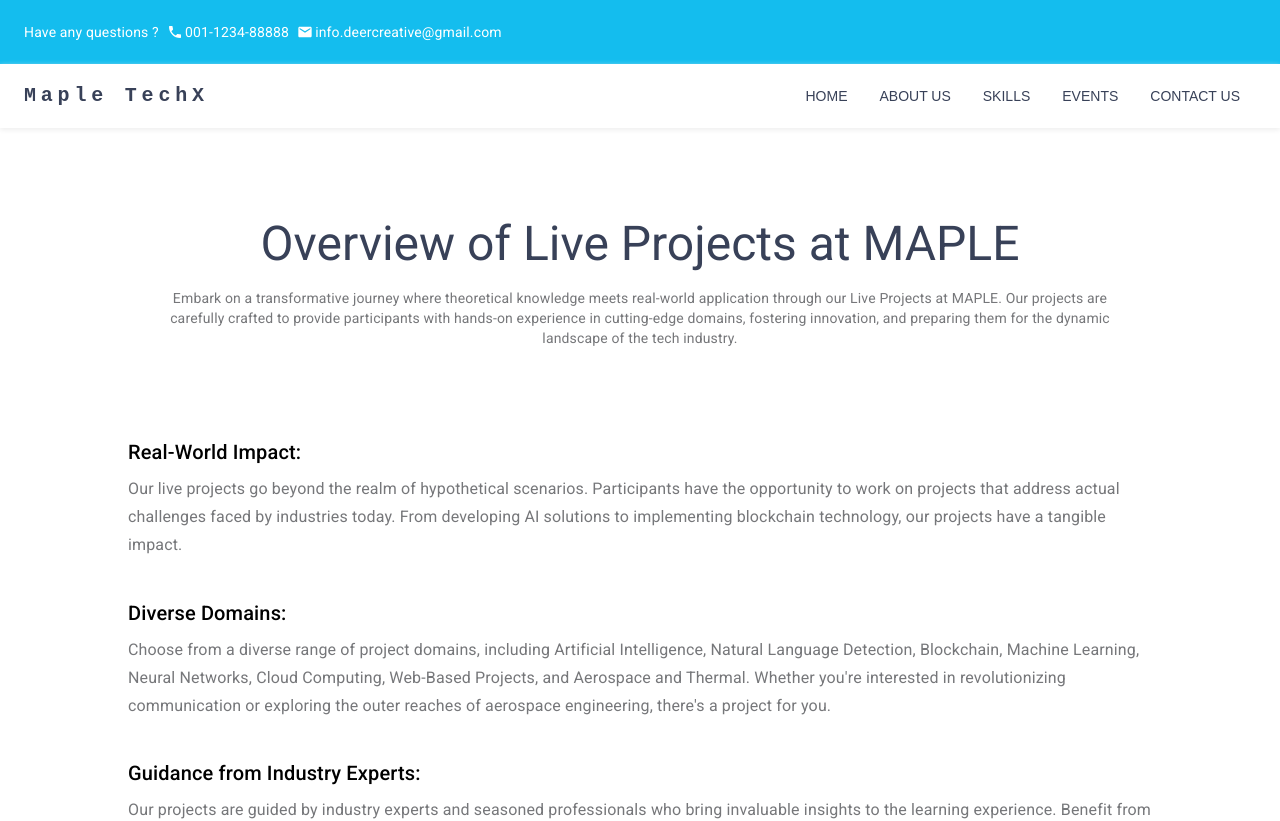
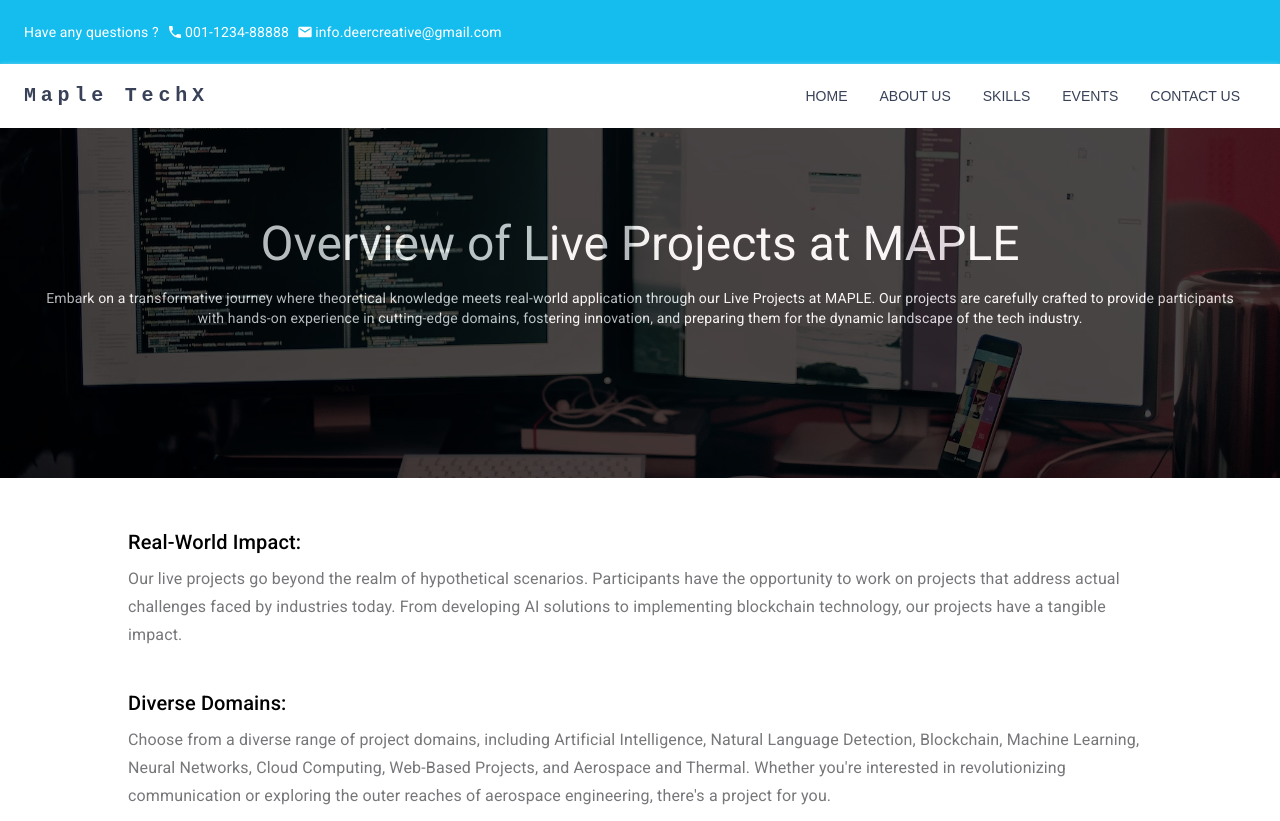
Before and after one commit to suprajgowda/sample, a React (Create React App) app: page /skills in a window 1280 px wide. Shown: the top 821 px of the page. Built offline with nearby package versions, Linux system fonts and the light colour scheme.

Commit message:
Finished adding images to all the pages

```diff
--- a/src/AboutUs.tsx
+++ b/src/AboutUs.tsx
@@ -19,6 +19,7 @@ import Excellence from "./assets/Excellence.png";
 import Innovation from "./assets/Innovation.png";
 import Integrity from "./assets/Integrity.png";
 import Student_Centric_Focus from "./assets/Student_Centric_Focus.png";
+import AboutUsBanner from "./assets/aboutusbanner.jpg";
 
 const listOfAboutUs = [
   {
@@ -116,23 +117,40 @@ export default function AboutUs() {
       <ResponsiveAppBar2 />
 
       <Box sx={{ display: "flex", flexDirection: "column", mx: "10%" }}>
-        <Box>
+        <Box
+          sx={{
+            mx: "-12.5%",
+            backgroundSize: "100% 250%",
+            backgroundPositionY: "center",
+            backgroundImage: `url(${AboutUsBanner})`,
+            minHeight: "350px",
+          }}
+        >
+          <Box
+            sx={{
+              backgroundColor: "black",
+              opacity: 0.65,
+              minHeight: "350px",
+              position: "absolute",
+            }}
+          >
             <Typography
               variant="h3"
               gutterBottom
-            sx={{ textAlign: "center", color: "#384158", mb: 2, mt: 11 }}
+              sx={{ textAlign: "center", color: "#FFF", mb: 2, mt: 11 }}
             >
               Vision
             </Typography>
             <Typography
               variant="body2"
               gutterBottom
-            sx={{ textAlign: "center", color: "#76777a", mx: 5, mb: 5 }}
+              sx={{ textAlign: "center", color: "#FFF", mx: 5, mb: 5 }}
             >
               "Empowering Tomorrow's Industry Leaders: Our vision is to provide
               industry-ready education that transcends traditional boundaries,
               shaping graduates who lead with expertise and hands-on skills."
             </Typography>
+          </Box>
         </Box>
 
         <Box>
--- a/src/Skills.tsx
+++ b/src/Skills.tsx
@@ -14,6 +14,7 @@ import Web from "./assets/webprojects.jpg";
 import Aero from "./assets/aerospace.jpg";
 import Robotics from "./assets/robotics.jpg";
 import ThreeD from "./assets/3DPrinter.jpg";
+import SkillsBanner from "./assets/skillsbanner.jpg";
 
 const projectDomainList = [
   {
@@ -313,25 +314,42 @@ export default function Skills() {
       <ResponsiveAppBar2 />
 
       <Box sx={{ display: "flex", flexDirection: "column", mx: "10%" }}>
-        <Box>
+        <Box
+          sx={{
+            mx: "-12.5%",
+            backgroundSize: "100% 250%",
+            backgroundPositionY: "center",
+            backgroundImage: `url(${SkillsBanner})`,
+            minHeight: "350px",
+          }}
+        >
+          <Box
+            sx={{
+              backgroundColor: "black",
+              opacity: 0.7,
+              minHeight: "350px",
+              position: "absolute",
+            }}
+          >
             <Typography
               variant="h3"
               gutterBottom
-            sx={{ textAlign: "center", color: "#384158", mb: 2, mt: 11 }}
+              sx={{ textAlign: "center", color: "#FFF", mb: 2, mt: 11 }}
             >
               Overview of Live Projects at MAPLE
             </Typography>
             <Typography
               variant="body2"
               gutterBottom
-            sx={{ textAlign: "center", color: "#76777a", mx: 5, mb: 5 }}
+              sx={{ textAlign: "center", color: "#FFF", mx: 5, mb: 5 }}
             >
-            Embark on a transformative journey where theoretical knowledge meets
-            real-world application through our Live Projects at MAPLE. Our
-            projects are carefully crafted to provide participants with hands-on
-            experience in cutting-edge domains, fostering innovation, and
-            preparing them for the dynamic landscape of the tech industry.
+              Embark on a transformative journey where theoretical knowledge
+              meets real-world application through our Live Projects at MAPLE.
+              Our projects are carefully crafted to provide participants with
+              hands-on experience in cutting-edge domains, fostering innovation,
+              and preparing them for the dynamic landscape of the tech industry.
             </Typography>
+          </Box>
         </Box>
 
         <Box
```
Also changed, not shown: src/assets/aboutusbanner.jpg (added), src/assets/skillsbanner.jpg (added). Lines whose indentation alone changed are shown as unchanged.
